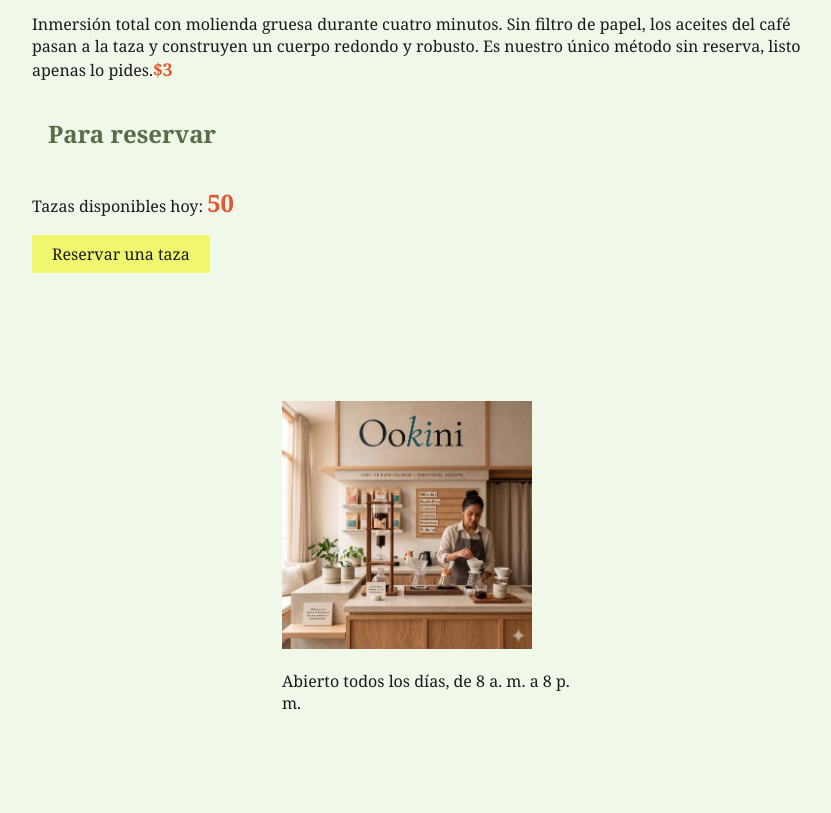
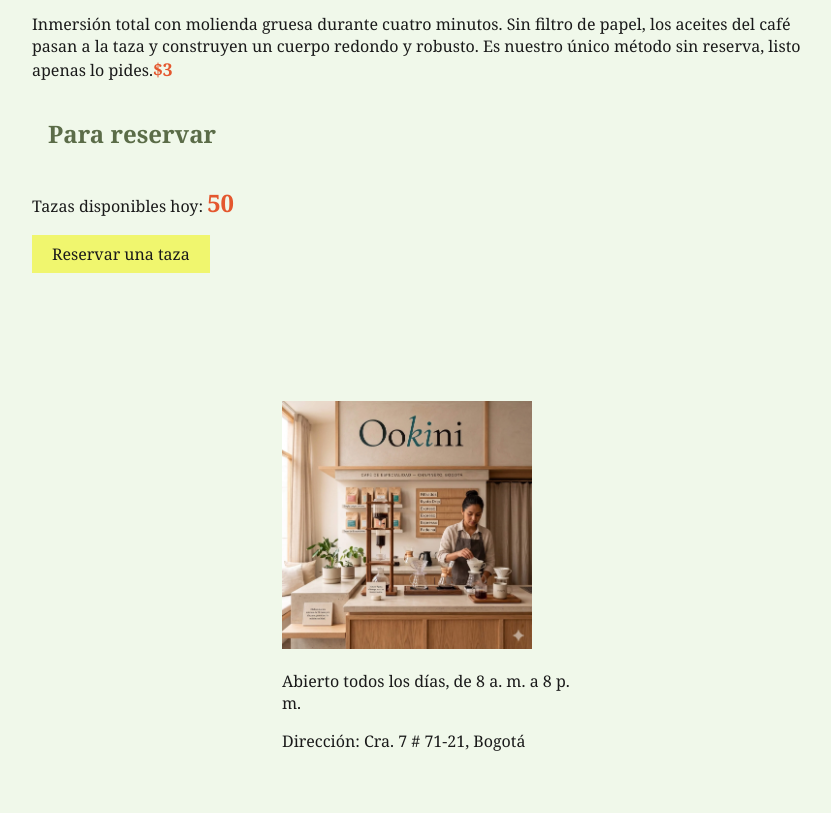
Before and after one commit to mauromerop-gif/ookini, a plain HTML site: page index.html in a window 1280 px wide. Shown: the part 1001-1814 px from the top of the page, without its empty margins (208-1039 px from the left). Drawn offline with Linux system fonts and the light colour scheme.

Commit message:
agregar dirección de Ookini en el footer

```diff
--- a/index.html
+++ b/index.html
@@ -58,6 +58,7 @@
     <footer id="contacto">
         <img src="ookini-barra.png" alt="Barra de Ookini, café de especialidad" width="250">
         <p>Abierto todos los días, de 8 a. m. a 8 p. m.</p>
+        <p>Dirección: Cra. 7 # 71-21, Bogotá</p>
     </footer>
     <script src="script.js"></script>
 
```
